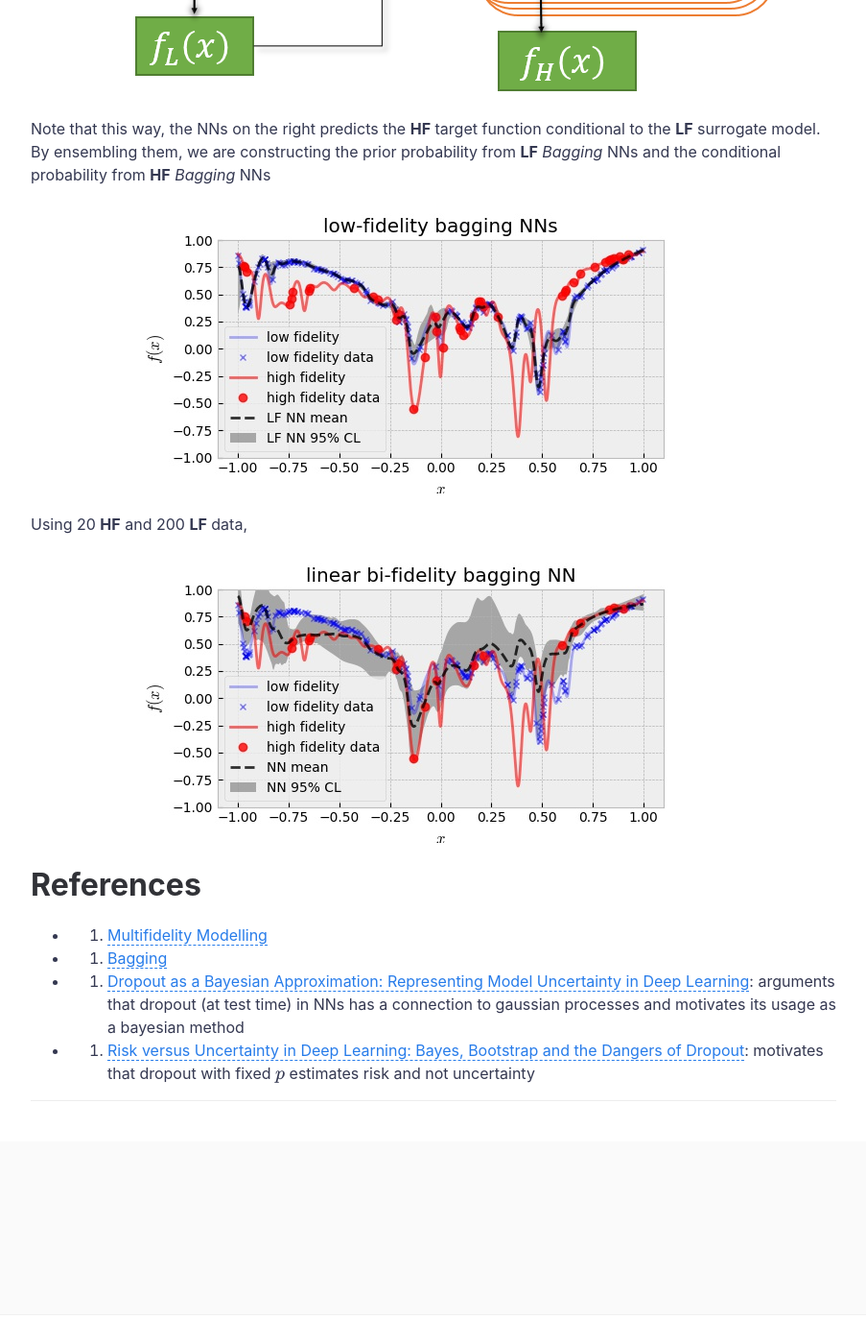
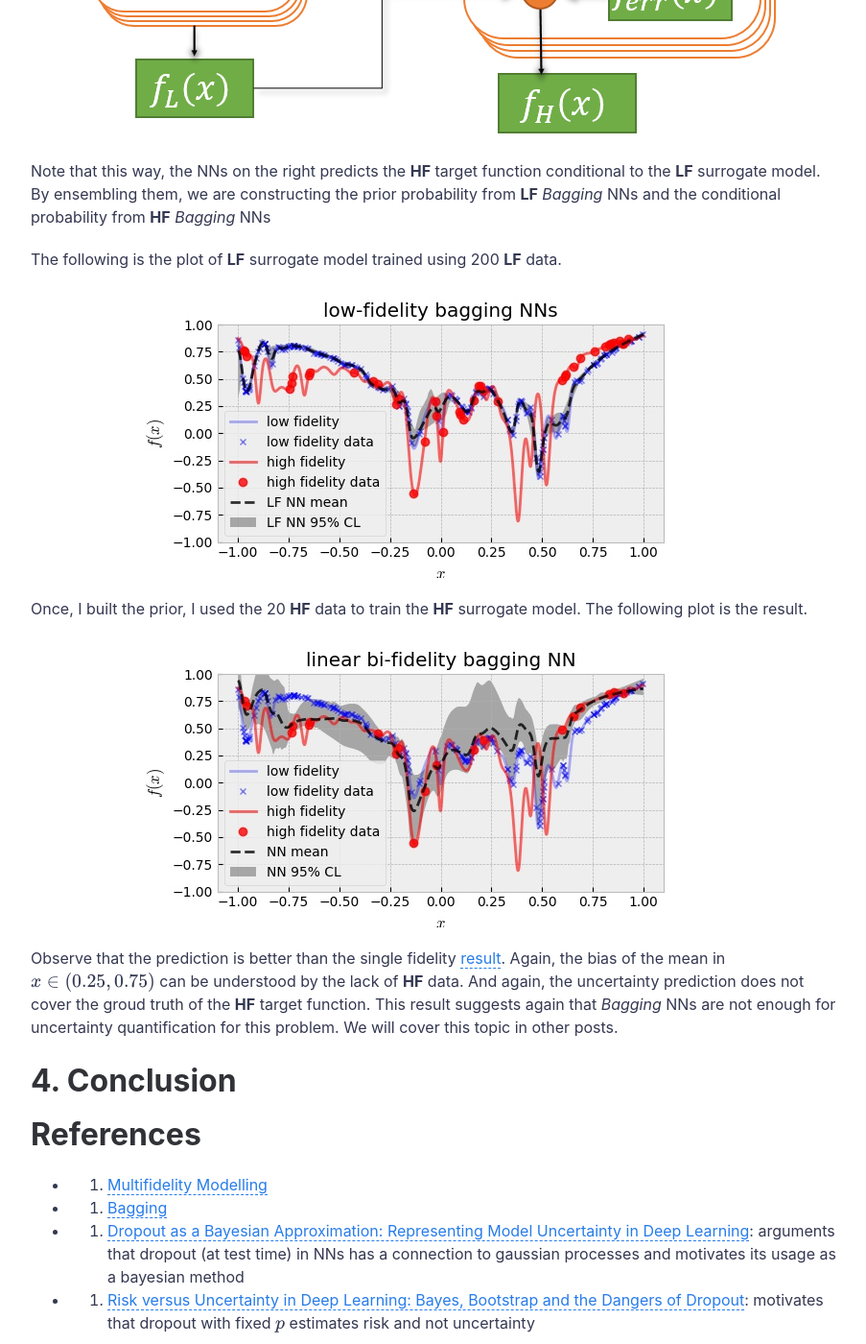
Before and after one commit to kilean20/kilean20.github.io, a Jekyll site: the page built from _posts/2021-09-23-bifidel_GPvsNN.md, in a window 1280 px wide and 1400 px high, scrolled down 4948 px. Shown: the whole window at 96% size, without its empty margins (188-1091 px from the left). Built offline with Jekyll 4.4.1, drawn with Linux system fonts in a browser that asks for light colours; formulas are drawn with MathJax 3; a script that is not in the unit is left out; comment, search, counter and statistics services are not loaded; some of the changed text lies outside the part shown.

Commit message:
Update 2021-09-23-bifidel_GPvsNN.md

```diff
--- a/_posts/2021-09-23-bifidel_GPvsNN.md
+++ b/_posts/2021-09-23-bifidel_GPvsNN.md
@@ -94,7 +94,7 @@ For performance comparison against the bi-fidelity model, here, we used 40 **HF*
   <img src="https://kilean20.github.io/assets/img/bifidel_GPvsNN/high-fidelity-baggingNN.jpg" />
 </p>
 
-Note that the truth in $x\in(0.25,0.75)$ is far from the mean of the prediction but also it is not within the prediction of the uncertainty. The bias of the mean can be understood by the lack of data. However, the over confident uncertainty prediction is problematic (compare it with the single fidelity GP [case](#3-1)): It suggests that *Bagging* NNs are not enough. We will cover this topic in other posts.
+Note that the truth in $x\in(0.25,0.75)$ is far from the mean of the prediction but also it is not within the prediction of the uncertainty. The bias of the mean can be understood by the lack of data. However, the over confident uncertainty prediction is problematic (compare it with the single fidelity GP [case](#2-1)): It suggests that *Bagging* NNs are not enough. We will cover this topic in other posts.
 
 ### 3.2 Bi-fidelity *Bagging* NN
 
@@ -114,18 +114,23 @@ using the following structure.
 
 Note that this way, the NNs on the right predicts the **HF** target function conditional to the **LF** surrogate model. By ensembling them, we are constructing the prior probability from **LF** *Bagging* NNs and the conditional probability from **HF** *Bagging* NNs
 
+The following is the plot of **LF** surrogate model trained using 200 **LF** data.
 
 <p align="center">
   <img src="https://kilean20.github.io/assets/img/bifidel_GPvsNN/low-fidelity-baggingNN.jpg" />
 </p>
 
 
-Using 20 **HF** and 200 **LF** data,
+Once, I built the prior, I used the 20 **HF** data to train the **HF** surrogate model. The following plot is the result.
 
 <p align="center">
   <img src="https://kilean20.github.io/assets/img/bifidel_GPvsNN/linear-bi-fidelity-baggingNN.jpg" />
 </p>
 
+Observe that the prediction is better than the single fidelity [result](#3-1). Again, the bias of the mean in $x\in(0.25,0.75)$ can be understood by the lack of **HF** data. And again, the uncertainty prediction does not cover the groud truth of the **HF** target function. This result suggests again that *Bagging* NNs are not enough for uncertainty quantification for this problem. We will cover this topic in other posts.
+
+
+# 4. Conclusion
 
 
 # References
```
Also changed, not shown: other parts of _posts/2021-09-23-bifidel_GPvsNN.md (+1 -1 lines).
